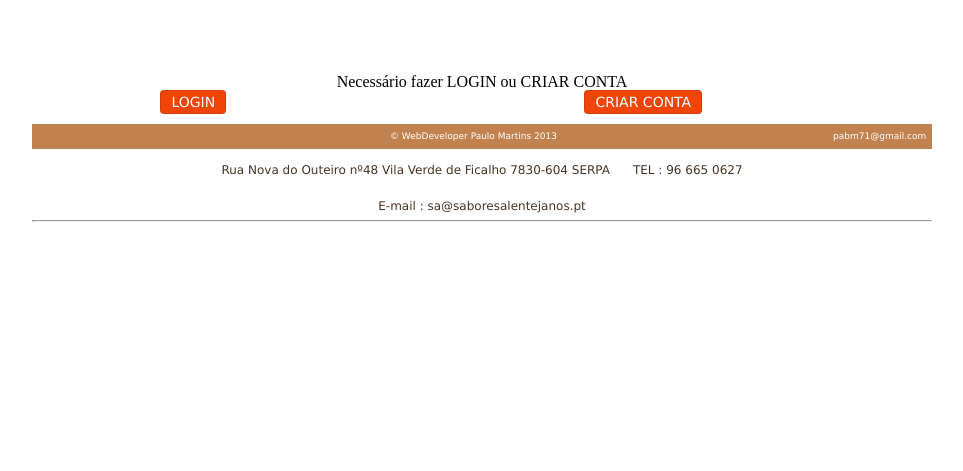
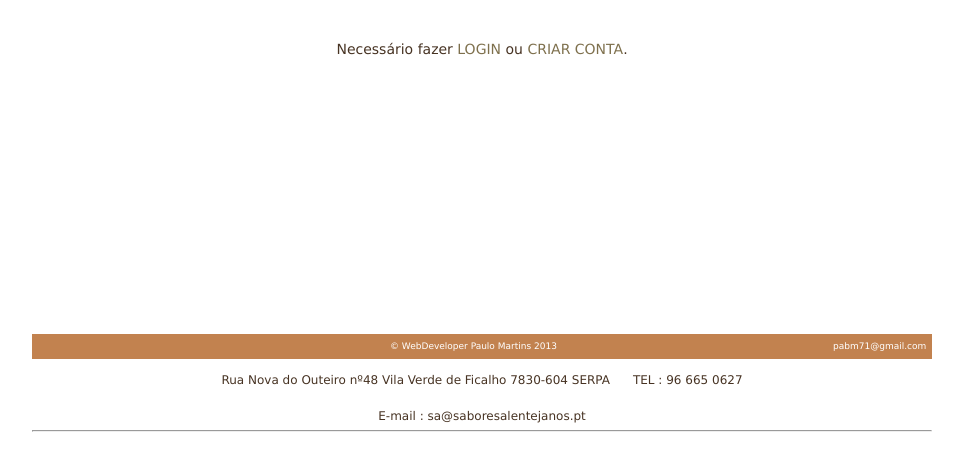
Before and after one commit to Motard/SaboresAlentejanos, a PHP site: page /comprar.php in a window 1280 px wide. Shown: the part 111-582 px from the top of the page, without its empty margins (158-1121 px from the left). Run offline with PHP 8.4, Linux system fonts and the light colour scheme; data that the repository does not hold is empty.

Commit message:
comprar.php
Retirei <br> de vários ficheiros e acrescentei-os ao _footer.php

```diff
--- a/_footer.php
+++ b/_footer.php
@@ -1,5 +1,6 @@
 	</article>
     <div style="clear:both;"></div>
+    <br><br>
     <footer>
     	<div id="footer-banner">
         	<p> &copy; WebDeveloper Paulo Martins 2013<span><a href="mailto:pabm71@gmail.com">pabm71@gmail.com</a>&nbsp;&nbsp;</span></p>
--- a/carrinhoCompras.php
+++ b/carrinhoCompras.php
@@ -117,7 +117,7 @@
         <tr>
         	<td style="width:400px;"></td>
             <td style="width:200px;">
-            	<select style="width:150px;text-align:right;" name="paisEntrega" id="paisEntrega" onchange="actualizaEntrega()" title="Escolher país de destino">
+            	<select style="width:150px;" name="paisEntrega" id="paisEntrega" onchange="actualizaEntrega()" title="Escolher país de destino">
             		<?php
 						if (isset($_SESSION['pais'])){
 							$paisId = $_SESSION['pais'];
@@ -177,7 +177,7 @@
     <br>
     <!--<input style="float:right" type="button" class="bt" value="Finalizar Compra">-->
     <a href="comprar.php" style="text-decoration:none"><div id="btSetaDir" class="bt" style="float:right;height:24px;width:149px;"><span style="vertical-align:middle;">Finalizar Compra </span><img id="setaDir" style="vertical-align:middle;" src="imagens/seta_dir_white_icon.png" width="25" height="25"></div></a>
-    <br><br><br><br>
+
 	<?php
 	include"_footer.php";
 ?>
--- a/comprar.php
+++ b/comprar.php
@@ -5,8 +5,6 @@
 	}
 ?>
 	<div id="main">
-    <br>
-    <br>
 <?php
 	//********************************************************************************
 	//****************************VER SE FOI FEITO LOGIN******************************
@@ -14,21 +12,9 @@
 	if (!isset ($_SESSION['login']) || ($_SESSION['login']) == "") {
 		$_SESSION['compras'] = "1";
 		?>
-        <p>Necessário fazer LOGIN ou CRIAR CONTA</p>
-        <table style="width:100%">
-        	<tr>
-            	<td style="text-align:center">
-                	<a href="mainLogin.php" style="text-decoration:none">
-						<input class="bt" type="button" value="LOGIN">
-                  	</a>
-        		</td>
-                <td style="text-align:center">
-                	<a href="mainRegisto.php" style="text-decoration:none">
-        				<input class="bt" type="button" value="CRIAR CONTA">
-                  	</a>
-        		</td>
-        	</tr>
-        </table>
+        <div id="semLogin">
+        	<p>Necessário fazer <a href="mainLogin.php">LOGIN</a> ou <a href="mainRegisto.php" >CRIAR CONTA</a>.</p>
+        </div>
 		<?php
 	}else{
 	//********************************************************************************
@@ -49,16 +35,16 @@
 		?>
         <div id="navegador">
             <ul>
-                <li><img src="imagens/1-icon.png"><span>&nbsp;LOCAL ENTREGA</span></li>
-                <li><img src="imagens/2-iconPB.png"><span>&nbsp;FORMA PAGAMENTO</span></li>
-                <li><img src="imagens/3-iconPB.png"><span>&nbsp;REVER ORDEM</span></li>
+                <li><img src="imagens/1-icon.png" style="vertical-align:middle"><span style="vertical-align:middle">&nbsp;LOCAL ENTREGA</span></li>
+                <li><img src="imagens/2-iconPB.png" style="vertical-align:middle"><span style="vertical-align:middle">&nbsp;FORMA PAGAMENTO</span></li>
+                <li><img src="imagens/3-iconPB.png" style="vertical-align:middle"><span style="vertical-align:middle">&nbsp;REVER ORDEM</span></li>
             </ul>
         </div>
         <br>
         <br style="clear:both">
         <br>
         <br>
-        <h3>A morada para entrega é a abaixo indicada:</h3>
+        <h3 style="text-align:left;font-family:Verdana, Geneva, sans-serif;font-size:14px">A morada para entrega é a abaixo indicada:</h3>
     	<br>
         <div id="morada">
         	<?php
@@ -75,23 +61,10 @@
 				echo $row['pais']."<br>";
 			?>
 		</div>
-        	<br>
-            <br>
-        	<table style="width:100%">
-            	<tr>
-                	<td style="text-align:center">
-                    	<a href="alteraMor.php?comprar=1" style="text-decoration:none">
-        					<input id="btAlteraMorada" class="bt" type="button" value="ALTERAR MORADA">
-                       	</a>
-       				</td>
-                    <td style="text-align:center">
-                    	<a href="comprar2.php" style="text-decoration:none">
-        					<input id="btContinuar" class="bt" type="button" value="CONTINUAR">
-                       	</a>
-            		</td>
-            	</tr>
-      		</table>
-		<?php
+            <a href="alteraMor.php?comprar=1" style="color:#473323;font-family:Verdana, Geneva, sans-serif;font-size:12px;margin-left:-200px">Alterar esta morada?</a>
+        	<br><br>
+            <a href="comprar2.php" style="text-decoration:none"><div id="btSetaDir" class="bt" style="float:right;height:24px;width:99px;"><span style="vertical-align:middle;">Continuar </span><img id="setaDir" style="vertical-align:middle;" src="imagens/seta_dir_white_icon.png" width="25" height="25"></div></a>
+            <?php
 	}
 	};
 ?>
--- a/css/style.css
+++ b/css/style.css
@@ -391,6 +391,7 @@ textarea {
 	width:199px;
 	max-width:199px;
 	border:1px solid #302117;
+	background-color:rgba(255,183,126,0.3);
 	}
 .input {
 	border:1px solid #302117;
@@ -651,6 +652,7 @@ select {
 	font-family:Arial, Helvetica, sans-serif;
 	font-size:14px;
 	color:#473323;
+	text-align:left;
 	}
 select:focus{
 	border:1px solid #E39932;
@@ -663,14 +665,25 @@ select:focus{
 	width:100%;
 	text-align:center;
 	}
+#semLogin{
+	height:250px;
+	}
+#semLogin p{
+	font-family:Verdana, Geneva, sans-serif;
+	font-size:14px;
+	color:#473323;
+	}
+#semLogin a{
+	color:rgba(71,51,2,0.7);
+	}
+#semLogin a:hover{
+	color:rgba(71,51,2,1);
+	}
 #navegador{
 	margin:0px auto;
 	width:600px;
 	height:50px;
 	border-bottom:1px solid grey;
-	}
-#navegador ul {
-
 	}
 #navegador ul li{
 	float:left;
@@ -683,7 +696,10 @@ select:focus{
 	margin:0px auto;
 	text-align:left;
 	padding:30px 20px;
-	background-color:#F3F3F3;
+	background-color:rgba(179,99,35,0.1);
+	border-radius:10px;
+	font-family:Verdana, Geneva, sans-serif;
+	font-size:12px;
 	}
 #continuar {
 	clear:both;
--- a/produto.php
+++ b/produto.php
@@ -40,7 +40,6 @@
         </div>
 	</div>
     <div style="clear:both;"></div>
-    <br><br><br><br><br><br>
 	<?php
 	include "_footer.php";
 ?>
```
Also changed, not shown: imagens/1-icon.png, imagens/2-icon.png, imagens/2-iconPB.png, imagens/3-icon.png, imagens/3-iconPB.png.
